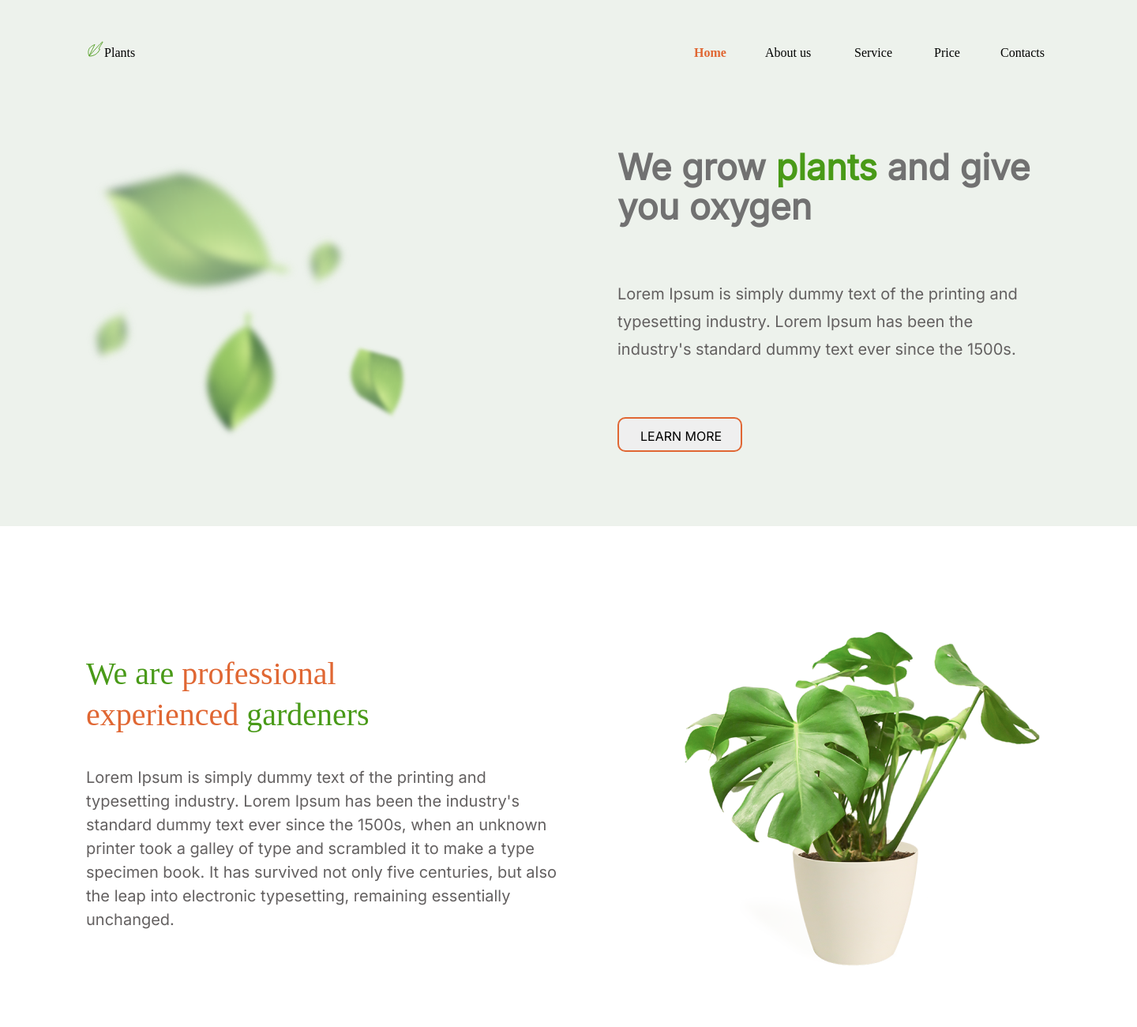
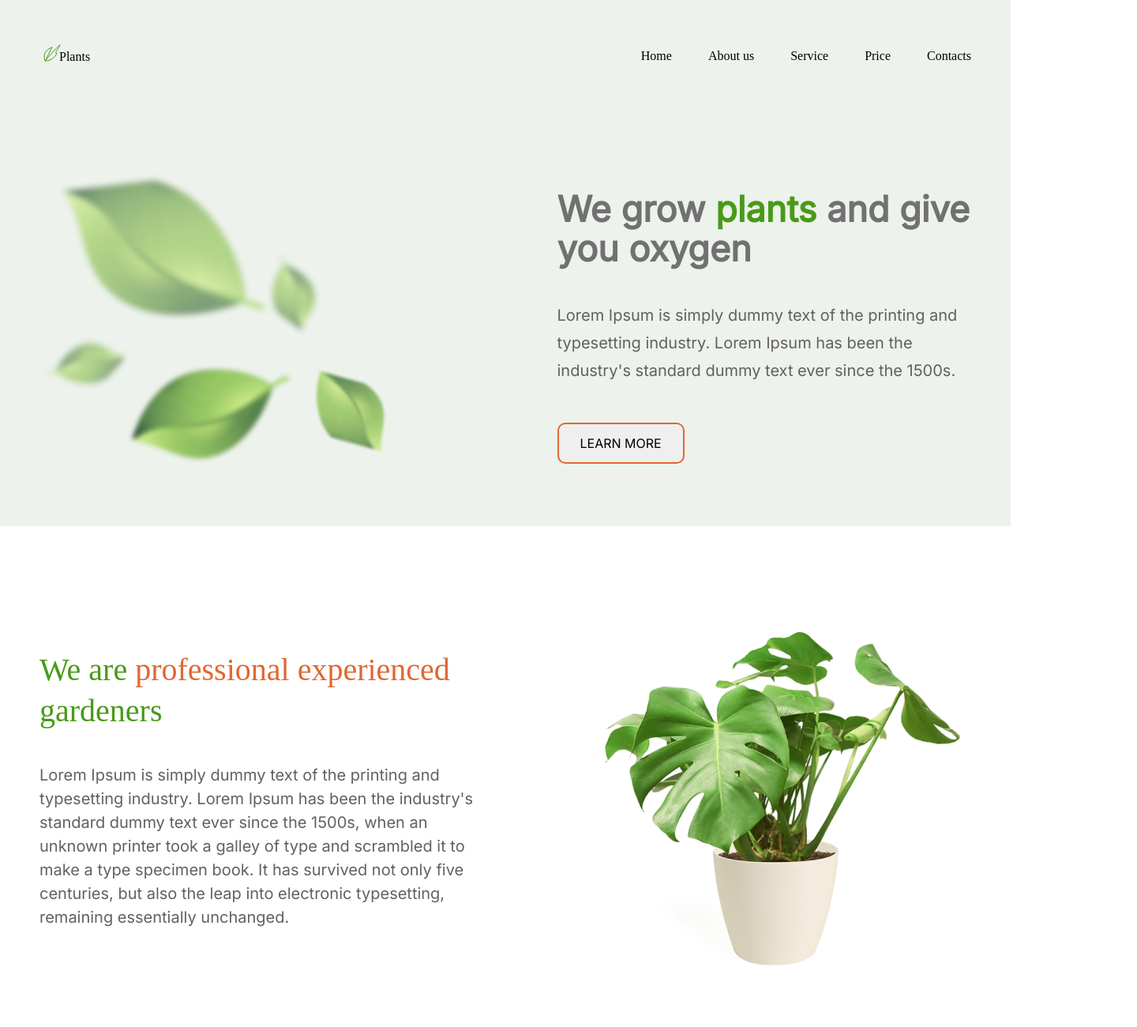
Before and after one commit to UlianaMakarova/plants, a plain HTML site: page plants/index.html in a window 1280 px wide. Shown: the top 1300 px of the page at 79% size, 1440 px wide, since content can reach past the window. Drawn offline with Linux system fonts and the light colour scheme; a web font is replaced by a local one.

Commit message:
fix: update with flex header and welcome

```diff
--- a/plants/css/style.css
+++ b/plants/css/style.css
@@ -1,250 +1,101 @@
-* {
+*{
+    box-sizing: border-box;
     margin: 0;
     padding: 0;
+    border: none;
 }
 html {
     scroll-behavior: smooth;
   }
+body{
+    font-family: 'Inter', sans-serif;
+    font-size: 20px;
+    margin: 0;
+    padding: 0;
+  }
 .container{
-    max-width: 1440px;
     margin: 0 auto;
-    display: flex;
-    flex-wrap: wrap;
+    max-width: 1320px;
+    padding: 0 50px;
   }
+  /* HEADER*/
 .header{
-    position: absolute;
-    width: 1440px;
-    height: 134px;
-    left: 0px;
-    top: 0px;
 
     background: #EDF2EC;
-
 }
 .navbar{
-    position: absolute;
-    width: 1220px;
-    height: 50px;
-    left: 111px;
-    top: 42px;
+    display: flex;
+	justify-content: space-between;
+	align-items: center;
+	padding: 46px 0;
+	padding-left: 5px;
 }
-.nav{
-    position: absolute;
-    width: 452px;
-    height: 50px;
-    left: calc(879px - 111px);
+.nav-list {
+	display: flex;
+	justify-content: space-between;
+	list-style: none;
+	column-gap: 46px;
+}
 
-}
-ul{
-    list-style: none;
-}
-.nav a{
-
-    font-family: 'Inika';
+.nav-link {
+	text-decoration: none;
+	color: #010201;
+	font-family: 'Inika', serif;
 	font-style: normal;
 	font-weight: 400;
 	font-size: 16px;
 	line-height: 50px;
-    text-decoration: none;
-    /* identical to box height, or 312% */
+	transition: all 0.4s;
+}
 
-    color: #010201;
+.nav-link:hover, .nav-link:focus, .logo:hover {
+	color: #E06733;
 }
-#home_id{
-    position: absolute;
-    height: 50px;
-    left: 0;
 
-    font-weight: 700;
-    color: #E06733;
+.nav-link:active, .logo:active {
+	color: #c5714d;
+}
 
-}
-.about_nav{
-    position: absolute;
-    height: 50px;
-    left: 90px;
-
-    color: #010201;
-
-}
-.service_nav{
-    position: absolute;
-    height: 50px;
-    left: 203px;
-
-}
-.price_nav{
-    position: absolute;
-    height: 50px;
-    left: 304px;
-
-}
-.contacts_nav{
-    position: absolute;
-    height: 50px;
-    left: 388px;
-}
-.logo{
-    position: absolute;
-    width: 79.17px;
-    height: 21.04px;
-    top: 10px;
-}
 .logo_text{
-    position: absolute;
-    width: 58.13px;
-    height: 17px;
-
-    left: 21.05px;
-    top: 4.04px;
-
-    font-family: 'Inika';
+    font-family: 'Inika', serif;
     font-style: normal;
     font-weight: 400;
+    color: #010201;
     font-size: 16px;
-    line-height: 21px;
+    line-height: 31px;
     text-decoration: none;
-
-    color: #000000;
+    padding-left: 20px;
+    background: url(../assets/logo/logo_vector.svg) 0 0 no-repeat;
 }
-.logo_vector{
-    position: absolute;
-    width: 20px;
-    height: 20px;
-    }
-#vector1{
-    position: absolute;
-    width: 9.92px;
-    height: 17.28px;
-
-    top: 2.66px;
-
-    border: 0px solid #499A18;
-}
-#vector2{
-    position: absolute;
-    width: 19px;
-    height: 20px;
-    left: 1px;
-
-    border: 0px solid #499A18;
-    }
-.welcome{
-    position: absolute;
-    width: 1440px;
-    height: 532px;
-    left: 0px;
-    top: 134px;
-
+/* END HEADER*/
+/* WELCOME SECTION*/
+.welcome_section{
+    padding-bottom: 33px;
     background: #EDF2EC;
     }
-.welcome_section{
-    position: absolute;
-    width: 1222px;
-    height: 407.36px;
-    left: 109px;
-    top: 62px;
+.welcome_block{
+    display: flex;
+    justify-content: space-between;
 }
 .leafs{
-    position: absolute;
-    width: 448.8px;
-    height: 407.36px;
+    flex: 0 1 50%;
+    margin-right: 131px;
+    padding-top: 62px;
 }
-.leaf1{
-    position: absolute;
-    width: 81.23px;
-    height: 60.89px;
-    left: 257.93px;
-    top: 110.99px;
-
-    background: url(../assets/leafs/leaf1.png);
-    background-size: cover;
-    filter: blur(4.5px);
-    transform: matrix(-0.81, -0.56, 0.61, -0.81, 0, 0);
-}
-.leaf2{
-    position: absolute;
-    width: 245.31px;
-    height: 177.84px;
-    left: 19.22px;
-    top: 0px;
-
-
-    background: url(../assets/leafs/leaf2.png);
-
-    background-size: cover;
-    filter: blur(4.5px);
-    transform: matrix(0.99, -0.12, 0.13, 0.99, 0, 0);
-}
-.leaf3{
-    position: absolute;
-    width: 163.49px;
-    height: 141.86px;
-    left: 102.17px;
-    top: 198.6px;
-
-    background: url(../assets/leafs/leaf3.png);
-    background-size: cover;
-    filter: blur(3.5px);
-    transform: matrix(0.51, -0.84, 0.89, 0.49, 0, 0);
-}
-.leaf4{
-    position: absolute;
-    width: 80.33px;
-    height: 61.57px;
-    left: 0px;
-    top: 200.66px;
-
-    background: url(../assets/leafs/leaf4.png);
-    background-size: cover;
-
-    filter: blur(4.5px);
-    transform: matrix(-0.63, 0.75, -0.81, -0.62, 0, 0);
-}
-.leaf5{
-    position: absolute;
-    width: 120.93px;
-    height: 77.01px;
-    left: 310.12px;
-    top: 253.0px;
-
-    background: url(../assets/leafs/leaf5.png);
-    background-size: cover;
-
-    filter: blur(2px);
-    transform: matrix(-0.96, -0.26, 0.29, -0.96, 0, 0);
-}
-.welcome_block{
-    position: absolute;
-    width: 549px;
-    height: 340px;
-    left: 673px;
-    top: 36px;
+.welcome_content{
+    padding-top: 98px;
+    flex: 1 1 50%;
 }
 .welcome_header{
-    position: absolute;
-    width: 549px;
-    height: 101px;
-    left: 0px;
-    top: -45px;
-
     font-family: 'Inter';
     font-style: normal;
     font-weight: 700;
     font-size: 45px;
     line-height: 50px;
-
-    /* or 111% */
-
     color: #717171;
+    margin-bottom: 42px;
 }
 .welcome_text{
-    position: absolute;
-    width: 525.44px;
-    height: 105px;
-    top: calc(143px - 20px);
-    left: 0px;
-
     font-family: 'Inter';
     font-style: normal;
     font-weight: 400;
@@ -252,90 +103,47 @@ ul{
     line-height: 35px;
     /* or 175% */
     color: #636060;
+    margin-bottom: 48px;
 }
-
 .welcome_button{
-
     box-sizing: border-box;
-    position: absolute;
-    width: 158px;
-    height: 44px;
-    left: 0px;
-    top: 296px;
-
     border: 2px solid #E06733;
     border-radius: 10px;
     transition-duration: 0.4s;
-}
-.welcome_button .welcome_button_text{
-    position: absolute;
-    width: 104px;
-    height: 16px;
-    left: 27px;
-    top: 14px;
 
     font-family: 'Inter';
     font-style: normal;
     font-weight: 400;
     font-size: 16px;
     line-height: 20px;
-    /* or 125% */
-
-    display: flex;
-    align-items: center;
-    text-align: center;
+    padding: 14px 27px;
 
     color: #000000;
 }
+
 .welcome_button:hover{
     background-color: #E06733;
     color: #FFFFFF;
 }
-.welcome_button_text:hover{
-    background-color: #E06733;
-    color: #FFFFFF;
-}
-
+/* END WELCOME SECTION*/
+/* ABOUT SECTION*/
 .about{
-
-    position: absolute;
-    width: 1440px;
-    height: 666px;
-    left: 0px;
-    top: 666px;
-
     background: #FFFFFF;
 }
-.about_section{
-    position: absolute;
-    width: 1222px;
-    height: 479px;
-    left: 109px;
-    top: 93px;
+.about_block{
+    display: flex;
+    justify-content: space-between;
+    padding-bottom: 85px;
 }
 .about_img{
-    position: absolute;
-    width: 464px;
-    height: 479px;
-    left: 867px;
-    top: 93px;
-
-    background: url(../assets/houseplant1.png);
+    padding-top: 93px;
 }
-.about_subblock{
-    position: absolute;
-    width: 605px;
-    height: 350px;
-    left: 109px;
-    top: 161px;
+.about_content{
+    padding-top: 156px;
+    margin-right: 150px;
+    text-align: left;
 }
 .about_header{
-    /* We are professional experienced gardeners */
-
-    position: absolute;
-    width: 463px;
-    height: 102px;
-
     font-family: 'Inika';
     font-style: normal;
     font-weight: 400;
@@ -345,13 +153,7 @@ ul{
     color: #499A18;
 }
 .about_text{
-    /* Lorem Ipsum is simply dummy text of the printing and typesetting industry. Lorem Ipsum has been the industry's standard dummy text ever since the 1500s, when an unknown printer took a galley of type and scrambled it to make a type specimen book. It has survived not only five centuries, but also the leap into electronic typesetting, remaining essentially unchanged. */
-    position: absolute;
-    width: 605px;
-    height: 208px;
-
-    top: 142px;
-
+    margin-top: 40px;
     font-family: 'Inter';
     font-style: normal;
     font-weight: 400;
--- a/plants/index.html
+++ b/plants/index.html
@@ -13,65 +13,51 @@
     <title>Plants</title>
 </head>
 <body>
-    <div class="container">
     <header class="header">
-
-        <div class="navbar">
-            <nav class="nav">
-
-                    <a href="#" id="home_id" class="home">Home</a>
-                    <a href="#about"  class="about_nav">About us</a>
-                    <a href="#service"  class="service_nav">Service</a>
-                    <a href="#price"  class="price_nav">Price</a>
-                    <a href="#contact"  class="contacts_nav">Contacts</a>
-
-            </nav>
-            <div class="logo">
+        <div class="container">
+            <div class="navbar">
                 <a href="#" class="logo_text">Plants</a>
-                <div class="logo_vector">
-                    <img id="vector1" src="../plants/assets/logo/Vector1.svg" alt="logo">
-                    <img id="vector2" src="../plants/assets/logo/Vector2.svg" alt="logo">
-                </div>
-
+                <nav class="nav">
+                    <ul class="nav-list">
+                        <li class="nav-item"><a href="#welcome" class="nav-link">Home</a></li>
+                        <li class="nav-item"><a href="#about" class="nav-link">About us</a></li>
+                        <li class="nav-item"><a href="#service" class="nav-link">Service</a></li>
+                        <li class="nav-item"><a href="#prices" class="nav-link">Price</a></li>
+                        <li class="nav-item"><a href="#contact" class="nav-link">Contacts</a></li>
+                    </ul>
+                </nav>
             </div>
         </div>
-
     </header>
-</div>
     <main>
-        <div class="container">
-            <section class="welcome">
-                <div class="welcome_section">
+        <section id="welcome" class="welcome_section">
+            <div class="container">
+                <div class="welcome_block">
                     <div class="leafs">
-                        <div class="leaf1"></div>
-                        <div class="leaf2"></div>
-                        <div class="leaf3"></div>
-                        <div class="leaf4"></div>
-                        <div class="leaf5"></div>
+                        <img src="./assets/leafs/leafs.png" alt="leafs">
                     </div>
-                    <div class="welcome_block">
+                    <div class="welcome_content">
                         <h1 class="welcome_header">We grow <span style="color: #499A18">plants</span> and give you oxygen</h1>
                         <p class="welcome_text">Lorem Ipsum is simply dummy text of the printing and typesetting industry. Lorem Ipsum has been the industry's standard dummy text ever since the 1500s.</p>
-                        <button class="welcome_button">
-                            <span class="welcome_button_text">LEARN MORE</span>
-                        </button>
-
+                        <button class="welcome_button">LEARN MORE</button>
                     </div>
                 </div>
-
-            </section>
-            <section class="about">
-                <div class="section">
-                    <div class="about_subblock">
+            </div>
+        </section>
+        <section class="about">
+            <div class="container">
+                <div class="about_block">
+                    <div class="about_content">
                         <h2 class="about_header">We are <span style="color: #E06733">professional experienced</span> gardeners</h2>
                         <p class="about_text">Lorem Ipsum is simply dummy text of the printing and typesetting industry. Lorem Ipsum has been the industry's standard dummy text ever since the 1500s, when an unknown printer took a galley of type and scrambled it to make a type specimen book. It has survived not only five centuries, but also the leap into electronic typesetting, remaining essentially unchanged.</p>
                     </div>
                     <div class="about_img">
-
+                        <img src="./assets/houseplant1.png" alt="houseplant">
                     </div>
                 </div>
-
-            </section>
+            </div>
+        </section>
+            <!--
             <section class="" id="service">
                 <div class="service_content">
                     <h2 class="service_content_text">Service and our projects</h2>
@@ -211,9 +197,7 @@
                 </div>
 
             </section>
-        </div>
     </main>
-    <div class="container">
     <footer class="footer">
         <div class="footer_content">
             <div class="footer-data">
@@ -237,7 +221,6 @@
                 </div>
             </div>
         </div>
-        </footer>
-    </div>
+        </footer> -->
 </body>
 </html>
```
Also changed, not shown: plants/assets/leafs/leafs.png (added), plants/assets/logo/logo_vector.svg (added). Lines whose indentation alone changed are shown as unchanged.
